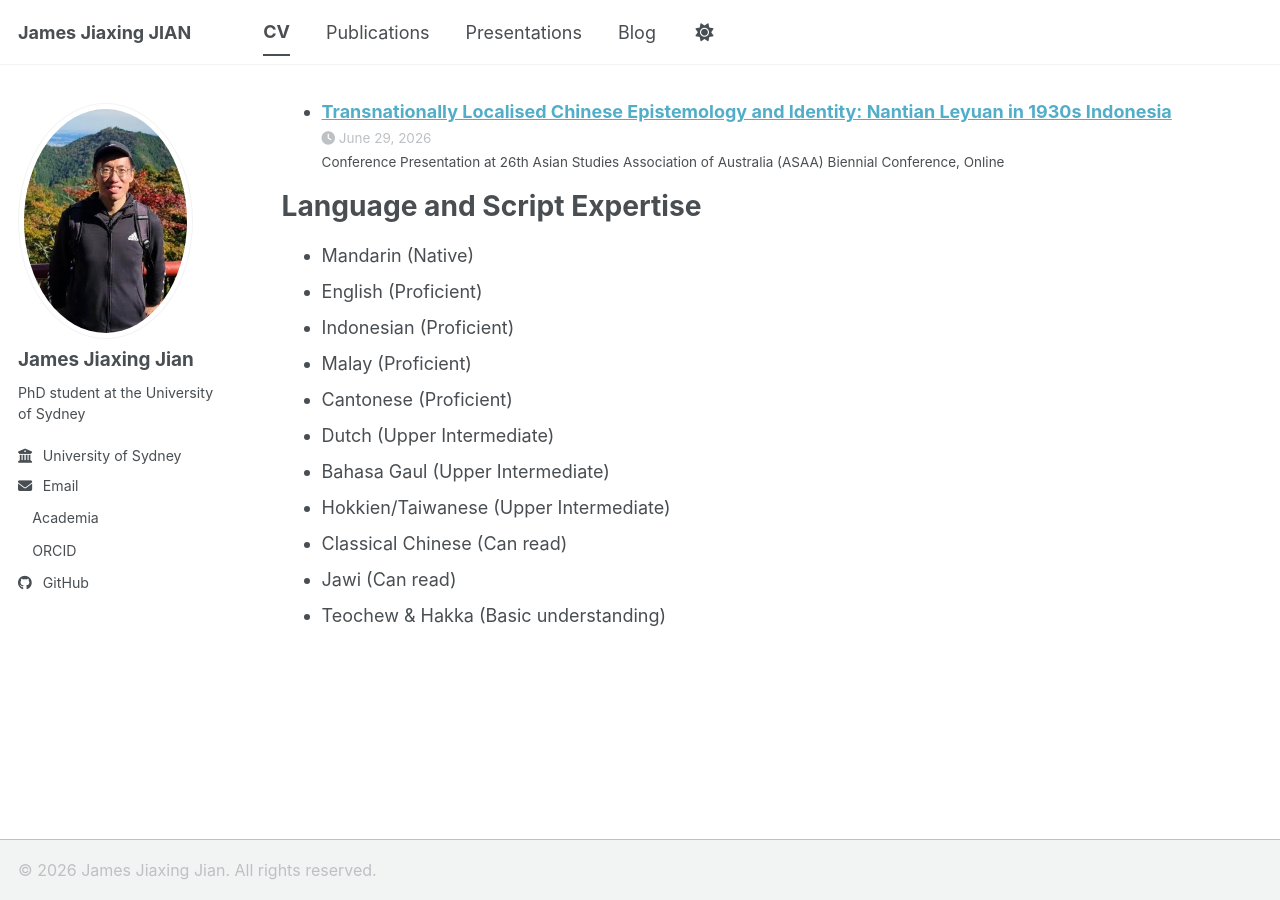
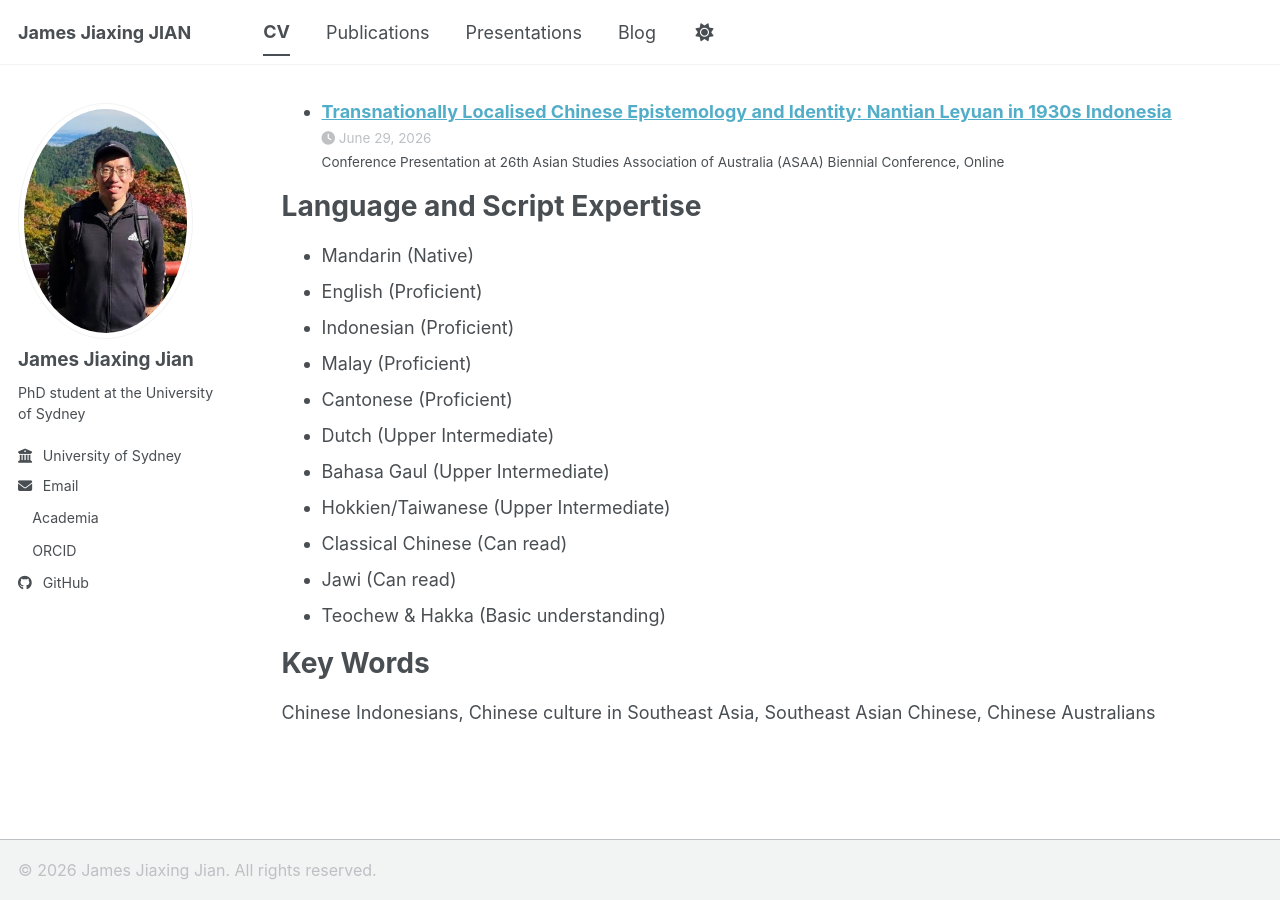
Before and after one commit to jamesjiaxingjian/jamesjiaxingjian.github.io, a Jekyll site: the page built from _pages/cv.md, in a window 1280 px wide and 900 px high, scrolled down 604 px. Built offline with Jekyll 4.4.1, drawn with Linux system fonts in a browser that asks for light colours; a style sheet for code colours, icons or effects is not loaded.

Commit message:
Update cv.md

```diff
--- a/_pages/cv.md
+++ b/_pages/cv.md
@@ -46,3 +46,7 @@ Language and Script Expertise
 * Classical Chinese (Can read)
 * Jawi (Can read)
 * Teochew & Hakka (Basic understanding)
+
+Key Words
+======
+Chinese Indonesians, Chinese culture in Southeast Asia, Southeast Asian Chinese, Chinese Australians
```
